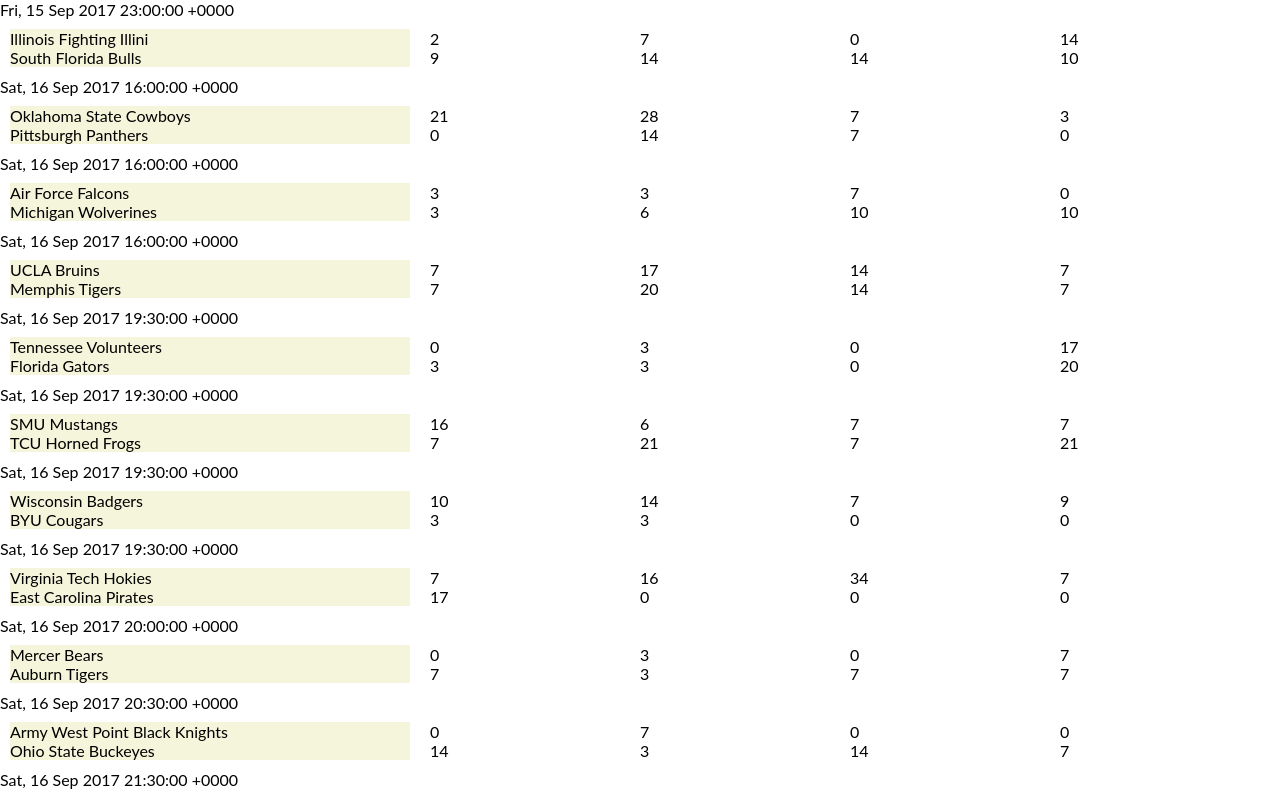
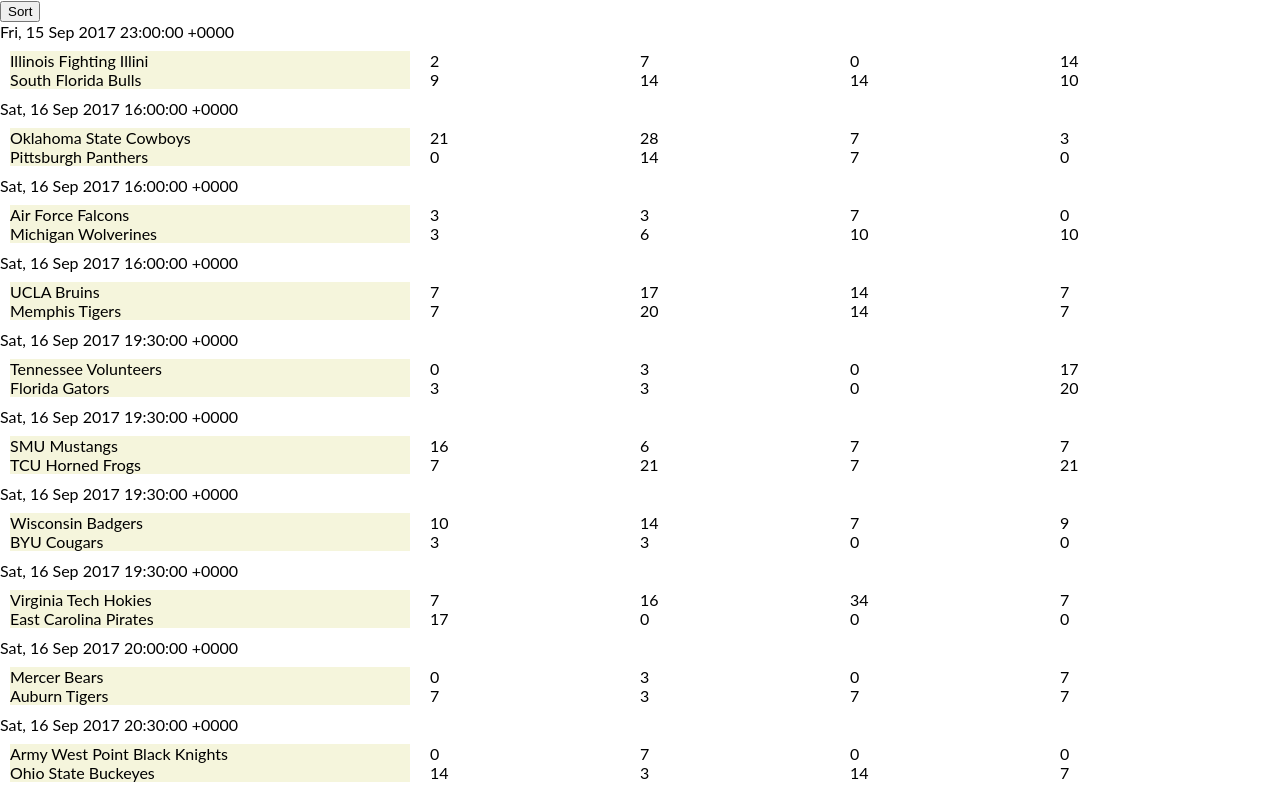
Before and after one commit to swiftyloves/boxscore, a React (Create React App) app: page / in a window 1280 px wide. Shown: the top 795 px of the page. Built offline with nearby package versions, Linux system fonts and the light colour scheme.

Commit message:
trying add a button

```diff
--- a/src/App.js
+++ b/src/App.js
@@ -38,9 +38,12 @@
         super(props)
         this.state = {
             'games': this.props.scoreboard.games,
+            'teams': this.props.scoreboard.teams,
             'scoreboard': scoreboard,
             'michigan_airforce': michigan_airforce
         };
+
+        this.handleClick = this.handleClick.bind(this)
     }
 
     componentDidMount () {
@@ -52,9 +55,17 @@
 
     }
 
+    handleClick() {
+        this.setState(prevState => {
+            return ({
+                isToggleOn: !prevState.isToggleOn
+            })
+        });
+    }
+
     render() {
         let games = this.state.games;
-        let teams = this.props.scoreboard.teams;
+        let teams = this.state.teams;
         let keys = Object.keys(this.state.games);
         let games_result = [];
         for (let i = 0; i < keys.length; i++) {
@@ -94,7 +105,12 @@
             )
         }
         return (
+            <div>
+            <button onClick={this.handleClick}>
+                {this.state.isSorted ? 'Random' : 'Sort'}
+            </button>
             <div>{games_result}</div>
+            </div>
         );
     }
 }
@@ -112,9 +128,7 @@
     let players = [];
     for (let i = 0; i < this.props.data.players.length; i++) {
         let playerObj = this.props.data.players[i];
-        console.log(playerObj)
         if (playerObj.player_id) {
-            console.log(playerObj)
             players.push(<Player player={this.props.data.players[i]} />)
         }
     }
```
